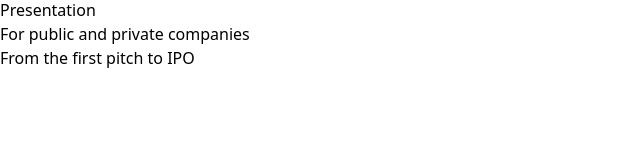
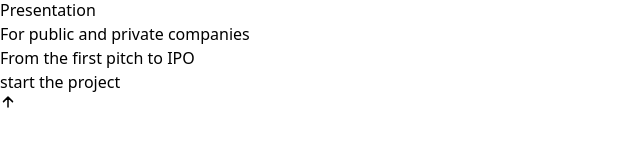
Before and after one commit to raam9431/ochi, a React (Vite) app: page / in a window 1280 px wide. Shown: the part 128-288 px from the top of the page, without its empty margins (0-640 px from the left). Built offline with nearby package versions, Linux system fonts and the light colour scheme.

Commit message:
2.30am 8th feb sprint

```diff
--- a/src/components/LandingPage.jsx
+++ b/src/components/LandingPage.jsx
@@ -1,4 +1,6 @@
 import React from 'react'
+import { IoArrowUpOutline } from "react-icons/io5";
+
 
 function LandingPage() {
   return (
@@ -14,9 +16,14 @@ function LandingPage() {
       <div className="border-t-[1px] border-zinc-800 flex mt-32 justify-between items-center py-5 px-20">
       {["For public and private companies", "From the first pitch to IPO"].map((item, index)=><p className='text-lg font-light tracking-tight leading-none'>{item}</p>)}
       <div className="start">
-        <div className="px-5 py-2 border-[2px] rounded-full border-zinc-500 font-light text-sm capitalize"></div>
-        <div className="w-3 h-3 rounded-full"></div>
-      </div>
+        <div className="px-5 py-2 border-[1px] rounded-full border-zinc-400 font-light text-lg uppercase">start the project
+        </div>
+          <div className="w-10 h-10 flex items-center justify-center rounded-full border-[2px] border-zinc-400">
+            <span className='rotate-[45deg]'>
+               <IoArrowUpOutline />
+            </span>
+          </div>
+        </div>
       </div>
     </div>
   )
```
